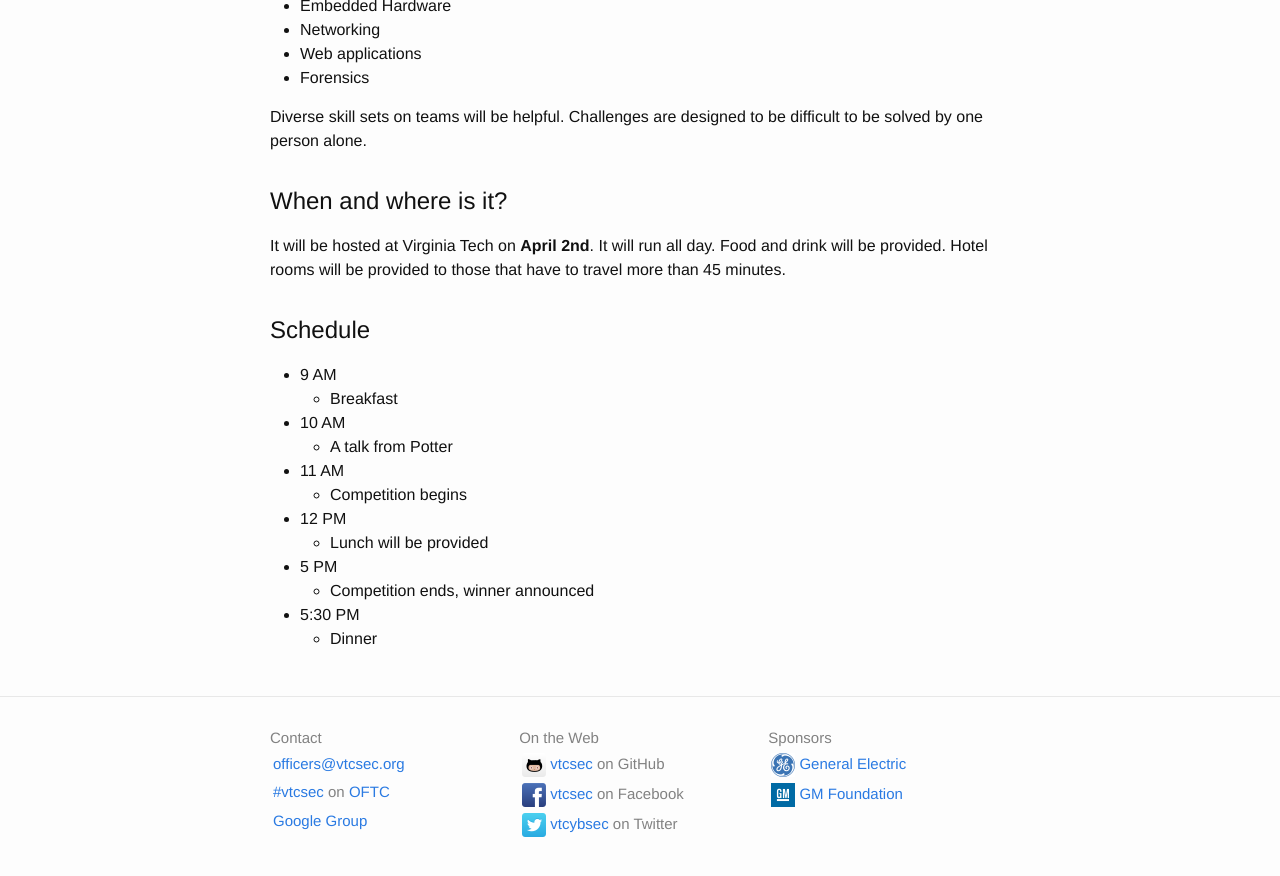
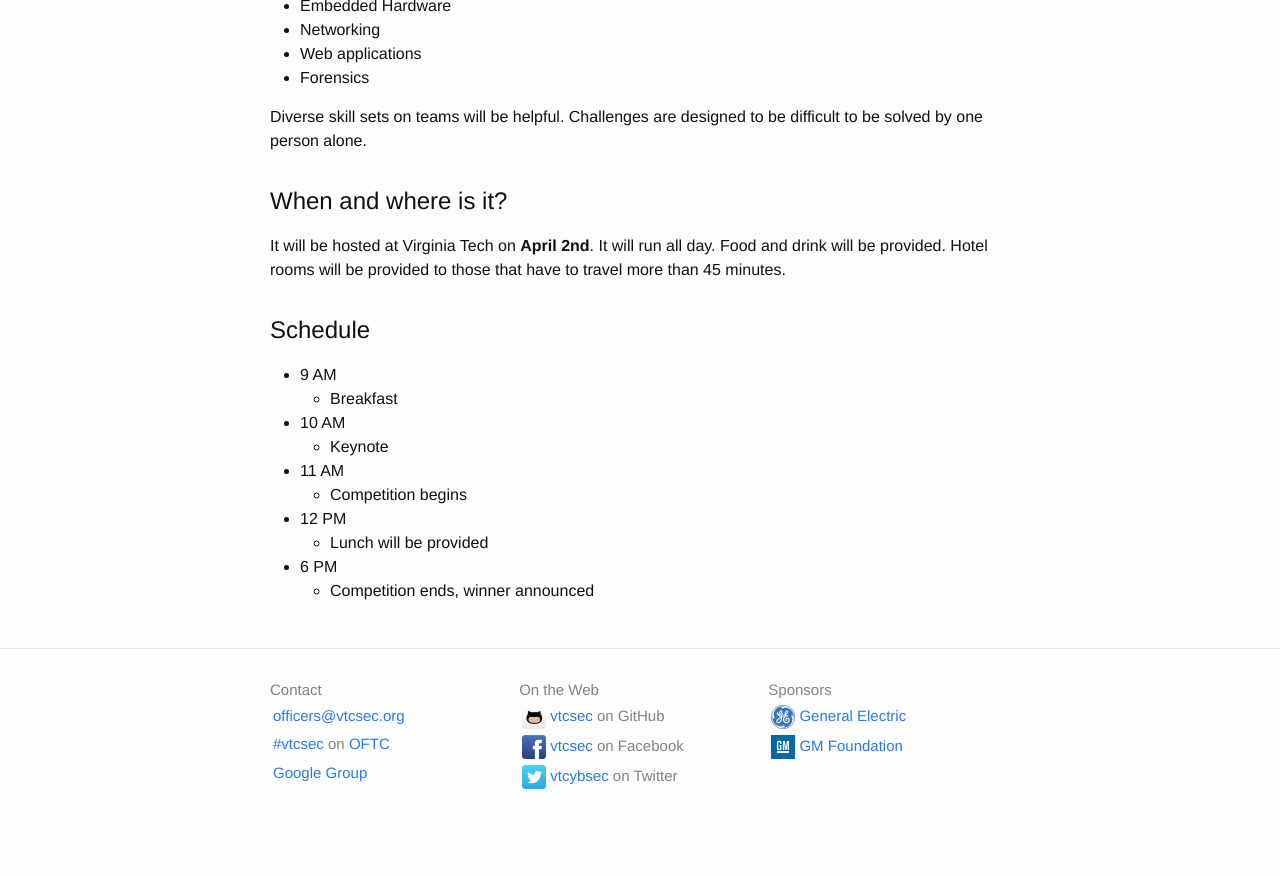
Before and after one commit to VTCSec/vtcsec.org, a Jekyll site: the page built from summit/index.md, in a window 1280 px wide and 900 px high, scrolled down 595 px. Shown: the top 876 px of the window. Built offline with Jekyll 4.4.1, drawn with Linux system fonts in a browser that asks for light colours; after the commit the page ends 1447 px from its top, so only the background shows below that.

Commit message:
fudged schedule details

```diff
--- a/summit/index.md
+++ b/summit/index.md
@@ -34,12 +34,10 @@ Hotel rooms will be provided to those that have to travel more than 45 minutes.
 * 9 AM
     * Breakfast
 * 10 AM
-    * A talk from Potter
+    * Keynote
 * 11 AM
     * Competition begins
 * 12 PM
     * Lunch will be provided
-* 5 PM
+* 6 PM
     * Competition ends, winner announced
-* 5:30 PM
-    * Dinner
```
